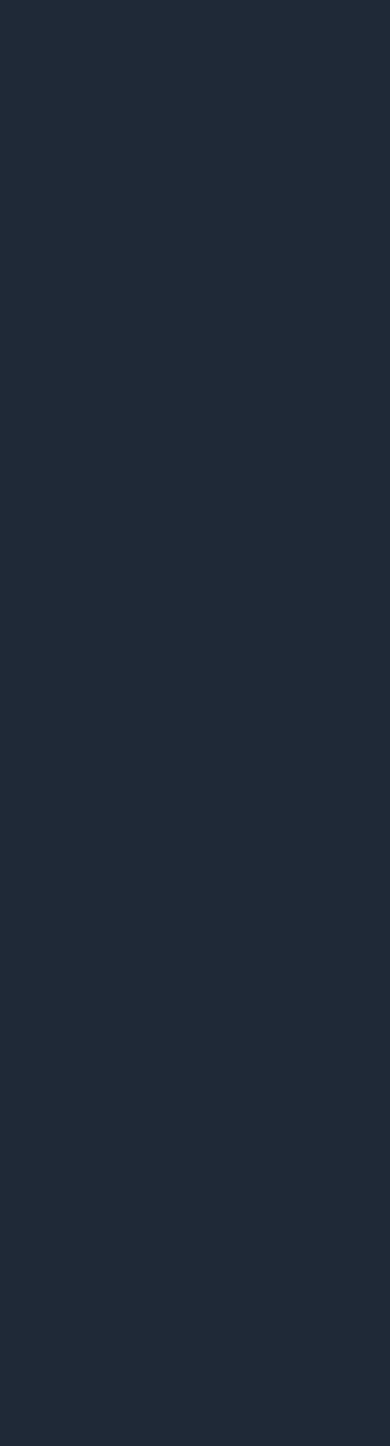
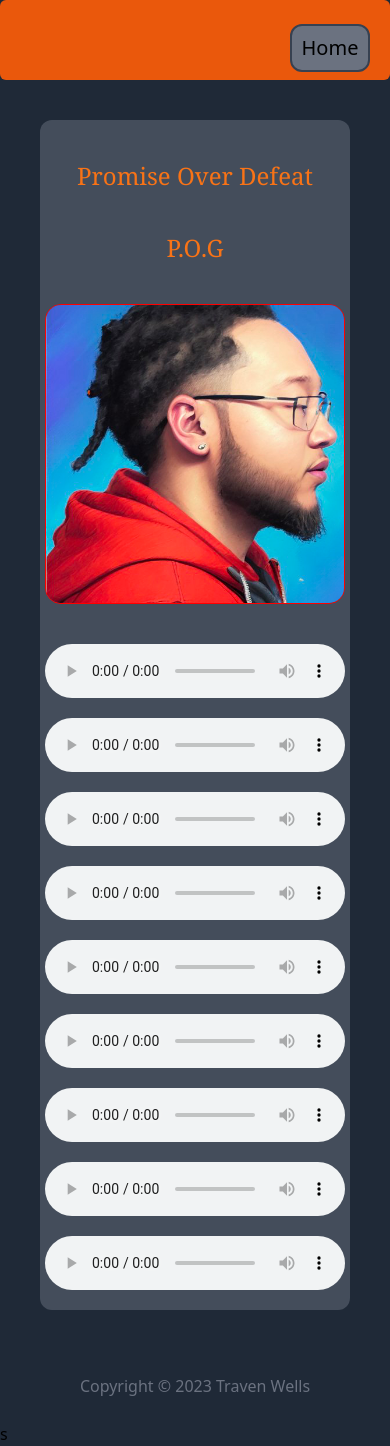
Before and after one commit to travenwells0422/Promise-Over-Defeat, a website: page profile.html in a window 390 px wide. Before the commit the page ends 844 px from the top, so only its background shows below. Drawn offline with Linux system fonts and the light colour scheme.

Commit message:
pushing up to profile page

```diff
--- a/CSS/stylesheet.css
+++ b/CSS/stylesheet.css
@@ -12,3 +12,15 @@ body {
     border-radius: 1rem;
     border-color: red;
 }
+#profilePhoto {
+    width: 300px;
+    border-radius: 1rem;
+    border-style: solid;
+    border-width: 1px;
+    border-radius: 1rem;
+    border-color: red;
+}
+
+audio {
+    margin-bottom: 20px;
+}
--- a/profile.html
+++ b/profile.html
@@ -13,5 +13,79 @@
         <!-- tailwindcss Stylesheet-->
         <link href="/dist/output.css" rel="stylesheet" />
     </head>
-    <body></body>
+    <body>
+        <div class="max-w-5xl mx-auto">
+            <header class="h-20 rounded-md bg-orange-600 text-right">
+                <div class="pt-6 text-xl">
+                    <button
+                        onclick="location.href='index.html'"
+                        class="w-20 p-2 mr-5 rounded-xl bg-gray-500 border-solid border-2 border-gray-700"
+                    >
+                        Home
+                    </button>
+                </div>
+            </header>
+            <main class="mt-10 ml-10 mr-10 bg-gray-500/50 rounded-xl">
+                <div
+                    class="pt-10 font-serif text-2xl text-center text-orange-500"
+                >
+                    <h1>Promise Over Defeat</h1>
+                </div>
+                <div
+                    class="pt-10 font-serif text-2xl text-center text-orange-500 md:hidden"
+                >
+                    <h2>P.O.G</h2>
+                </div>
+
+                <div class="pt-10 grid md:grid-cols-2 justify-items-center">
+                    <div class="mb-10">
+                        <img
+                            src="/images/IMG_3560.JPG"
+                            id="profilePhoto"
+                            class=""
+                        />
+                    </div>
+                    <div>
+                        <audio controls>
+                            <source src="" type="audio/mp4" />
+                        </audio>
+                        <audio controls>
+                            <source src="" type="audio/mp4" />
+                        </audio>
+                        <audio controls>
+                            <source src="" type="audio/mp4" />
+                        </audio>
+                        <audio controls>
+                            <source src="" type="audio/mp4" />
+                        </audio>
+                        <audio controls>
+                            <source src="" type="audio/mp4" />
+                        </audio>
+                        <audio controls>
+                            <source src="" type="audio/mp4" />
+                        </audio>
+                        <audio controls>
+                            <source src="" type="audio/mp4" />
+                        </audio>
+                        <audio controls>
+                            <source src="" type="audio/mp4" />
+                        </audio>
+                        <audio controls>
+                            <source src="" type="audio/mp4" />
+                        </audio>
+                    </div>
+                </div>
+            </main>
+            <footer>
+                <p class="p-6 mt-10 text-center text-gray-500">
+                    Copyright &copy;
+                    <script>
+                        document.write(new Date().getFullYear());
+                    </script>
+                    Traven Wells
+                </p>
+            </footer>
+        </div>
+    </body>
 </html>
+s
```
Also changed, not shown: index.html (+5 -2 lines), dist/output.css.
